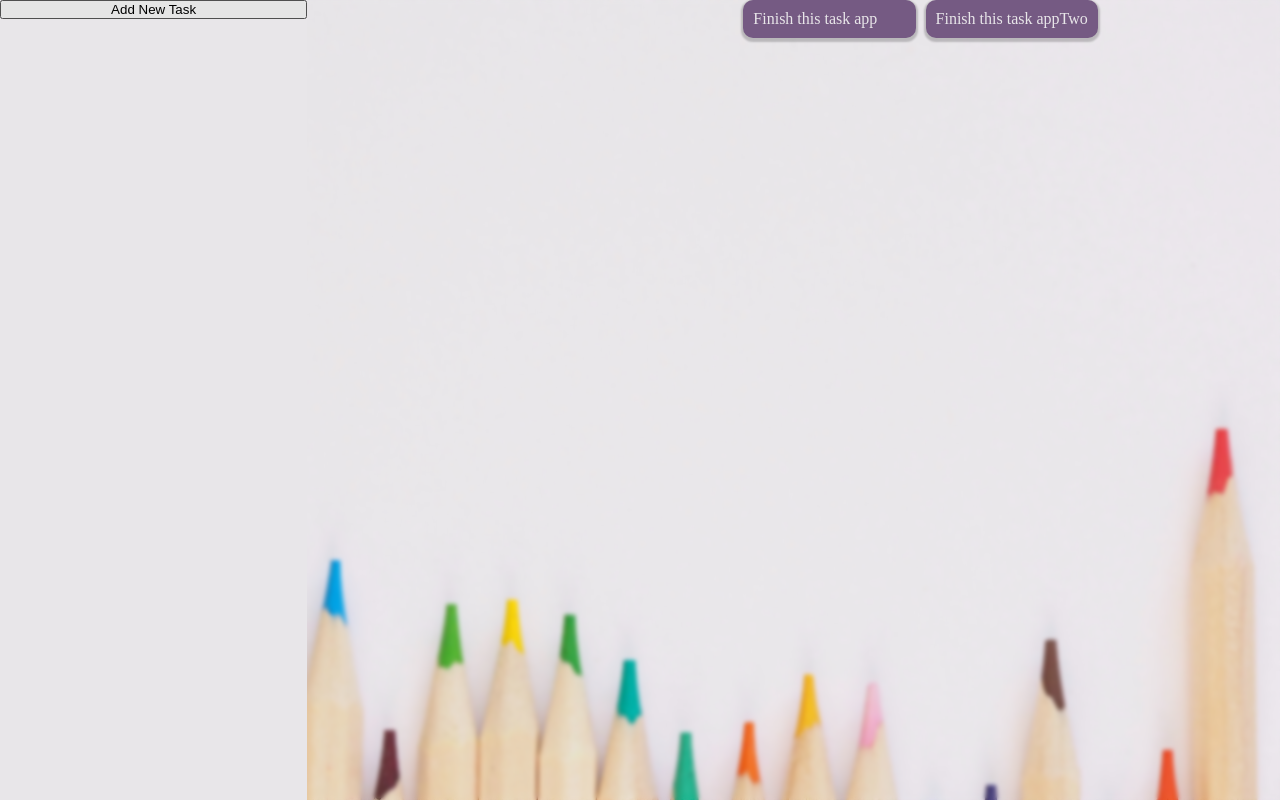
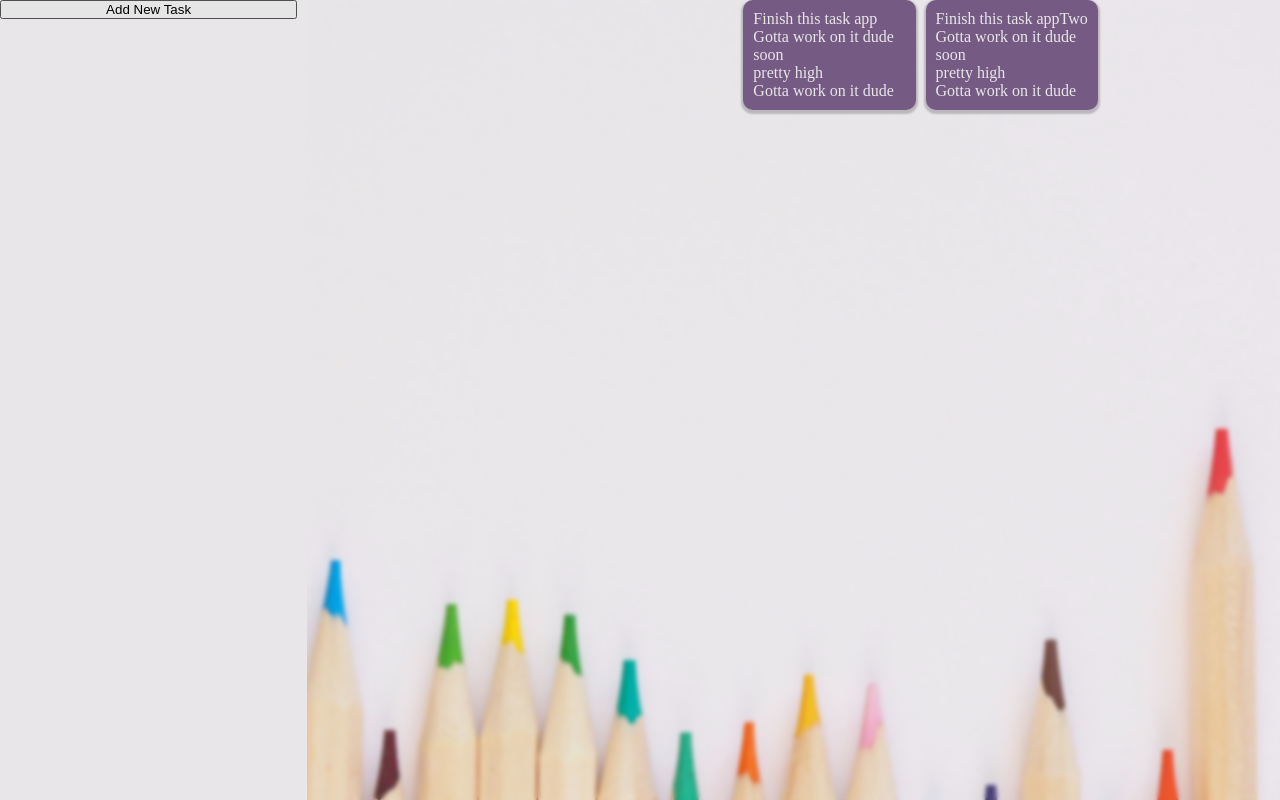
Before and after one commit to ihess95/odinToDo, a website built with webpack: page dist/index.html in a window 1280 px wide. Built offline with nearby package versions, Linux system fonts and the light colour scheme.

Commit message:
add all basic fields for cards

```diff
--- a/src/cardConstructor.js
+++ b/src/cardConstructor.js
@@ -5,13 +5,28 @@ function cardConstructor(hiddenTitle, title, desc, dueDate, priority, notes) {
   const bodyDiv = document.querySelector(".bodyContainer");
   const cardDiv = document.createElement("div");
   const cardTitleDiv = document.createElement("div");
+  cardTitleDiv.classList.add("title");
   const cardDescDiv = document.createElement("div");
+  cardDescDiv.classList.add("desc");
+  const cardDueDateDiv = document.createElement("div");
+  cardDueDateDiv.classList.add("dueDate");
+  const cardPriorityDiv = document.createElement("div");
+  cardPriorityDiv.classList.add("priority");
+  const cardNotesDiv = document.createElement("div");
+  cardNotesDiv.classList.add("notes");
   const cardInst = new todoConst(title, desc, dueDate, priority, notes);
   cardTitleDiv.textContent = cardInst.cardTitle;
+  cardDescDiv.textContent = cardInst.cardDesc;
+  cardDueDateDiv.textContent = cardInst.cardDueDate;
+  cardPriorityDiv.textContent = cardInst.cardPriority;
+  cardNotesDiv.textContent = cardInst.cardDesc;
   cardDiv.classList.add(cardClass);
-  bodyDiv.appendChild(cardDiv);
   cardDiv.appendChild(cardTitleDiv);
   cardDiv.appendChild(cardDescDiv);
+  cardDiv.appendChild(cardDueDateDiv);
+  cardDiv.appendChild(cardPriorityDiv);
+  cardDiv.appendChild(cardNotesDiv);
+  bodyDiv.appendChild(cardDiv);
 }
 
 export { cardConstructor };
--- a/style/style.scss
+++ b/style/style.scss
@@ -15,11 +15,11 @@ body {
 .mainGrid {
   display: flex;
   justify-content: space-between;
-  background-image: none;
 }
 
 .leftBar {
   display: flex;
+  padding-right: 10px;
   flex-direction: column;
   background: #e8e6e9;
   min-width: 24vw;
```
Also changed, not shown: dist/main.js, style/style.css, 1 other file.
